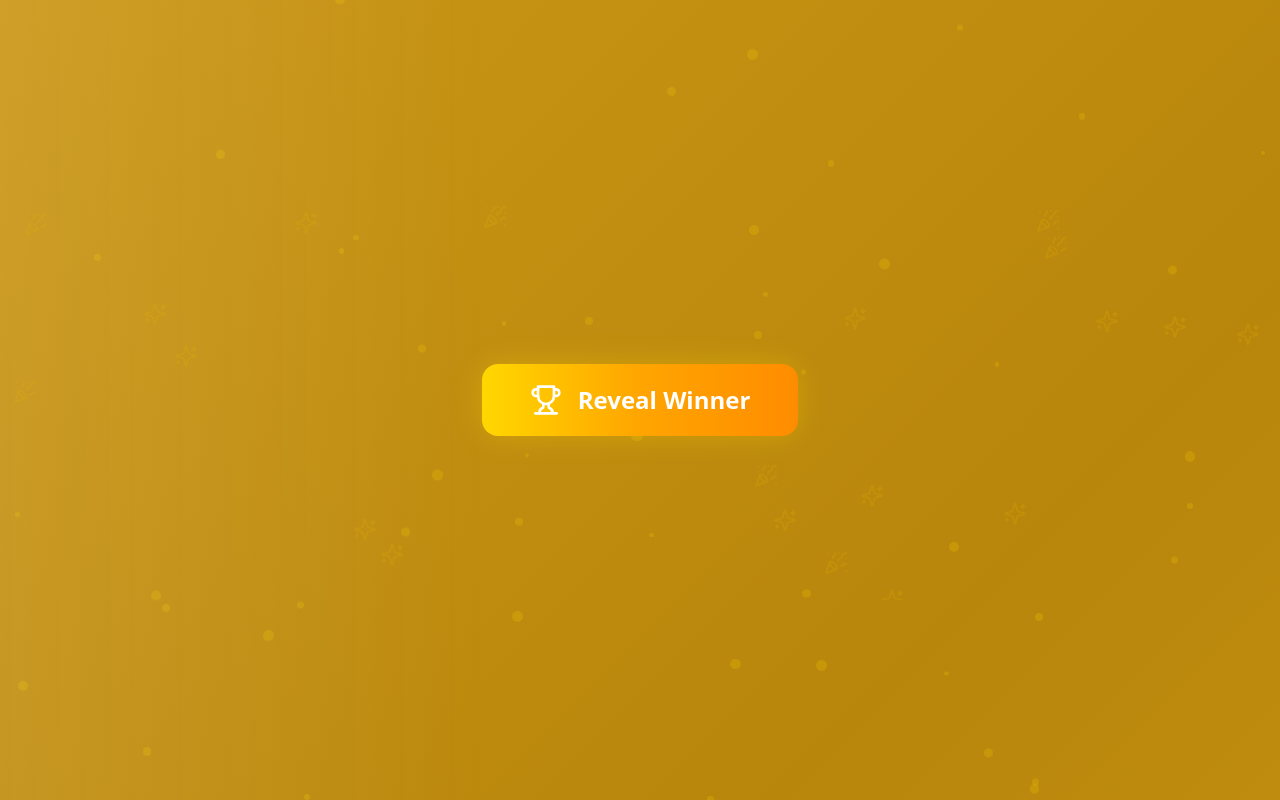
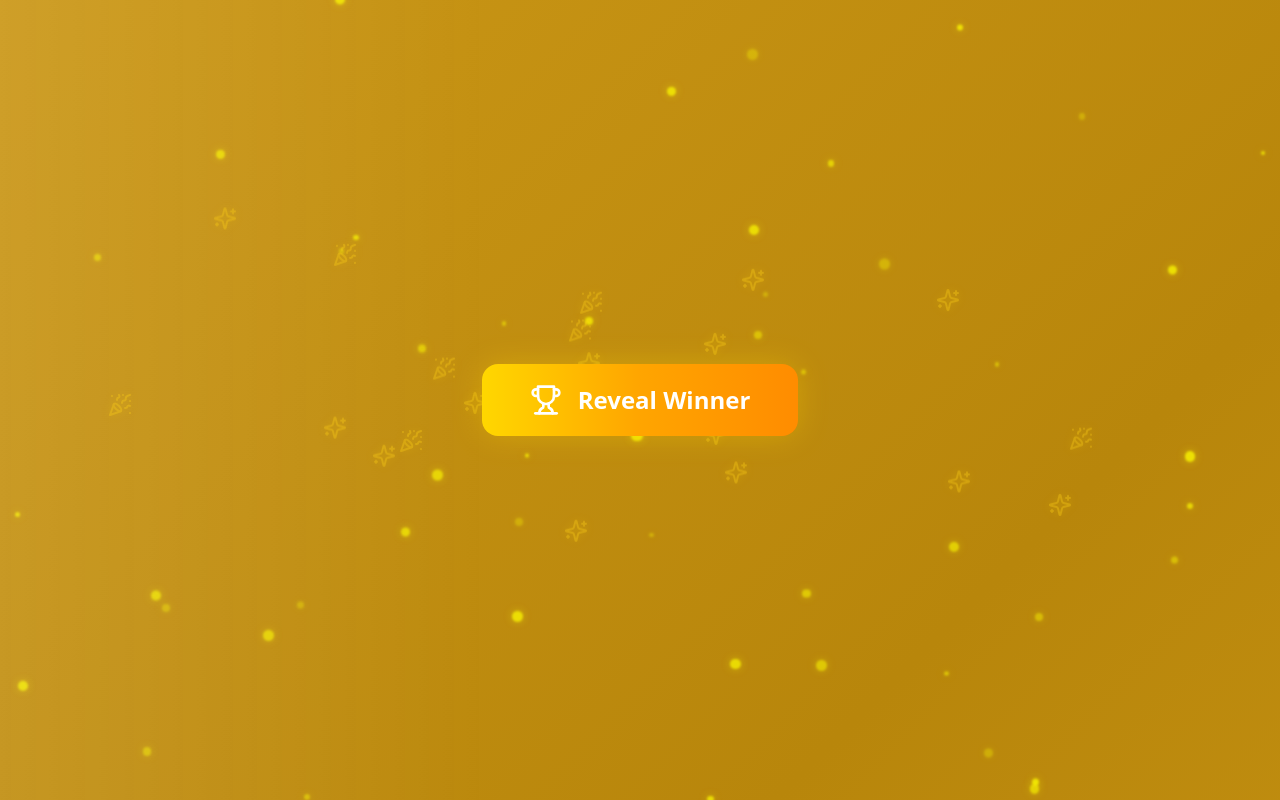
Before and after one commit to aruncr75/golden-glow-animation, a React (Vite) app: page / in a window 1280 px wide. Built offline with nearby package versions, Linux system fonts and the light colour scheme.

Commit message:
Enhance particle effects with increased opacity and glow for better visibility

```diff
--- a/src/index.css
+++ b/src/index.css
@@ -92,8 +92,9 @@
 
 @layer utilities {
   .gold-particle {
-    @apply absolute rounded-full bg-gold-light opacity-20;
+    @apply absolute rounded-full bg-gold-light opacity-30;
     animation: float 6s ease-in-out infinite;
+    filter: blur(1px) brightness(1.2);
   }
 
   .gold-particle:nth-child(2n) {
--- a/src/pages/Index.tsx
+++ b/src/pages/Index.tsx
@@ -53,7 +53,7 @@ const Index = () => {
         className="absolute inset-0 bg-gold-gradient bg-400% animate-gradient-shift"
         style={{ backgroundSize: "400% 400%" }}
       >
-        {/* Particles */}
+        {/* Brighter Particles */}
         {particles.map((particle) => (
           <div
             key={particle.id}
@@ -63,6 +63,8 @@ const Index = () => {
               height: `${particle.size}px`,
               left: `${particle.left}%`,
               top: `${particle.top}%`,
+              opacity: Math.random() * 0.5 + 0.3, // Increased base opacity
+              boxShadow: '0 0 10px rgba(255, 215, 0, 0.5)' // Added glow effect
             }}
           />
         ))}
@@ -73,19 +75,21 @@ const Index = () => {
       {/* Content container */}
       <div className="relative z-10 container mx-auto px-4">
         <div className="flex items-center justify-center min-h-[50vh]">
-          {/* Floating background icons */}
+          {/* Brighter Floating icons */}
           <div className="absolute inset-0 overflow-hidden pointer-events-none">
             {[...Array(20)].map((_, i) => (
               <div
                 key={i}
-                className={`absolute opacity-20 text-yellow-500
+                className={`absolute text-yellow-400
                   ${isRevealed ? 'animate-[float_3s_ease-in-out_infinite]' : 'opacity-0'}
                 `}
                 style={{
                   left: `${Math.random() * 100}%`,
                   top: `${Math.random() * 100}%`,
                   animation: `float ${2 + Math.random() * 2}s ease-in-out infinite`,
-                  animationDelay: `${Math.random() * 2}s`
+                  animationDelay: `${Math.random() * 2}s`,
+                  opacity: 0.4, // Increased from 0.2
+                  filter: 'drop-shadow(0 0 5px rgba(255, 215, 0, 0.5))' // Added glow effect
                 }}
               >
                 {i % 3 === 0 ? <Stars className="w-6 h-6" /> :
```
